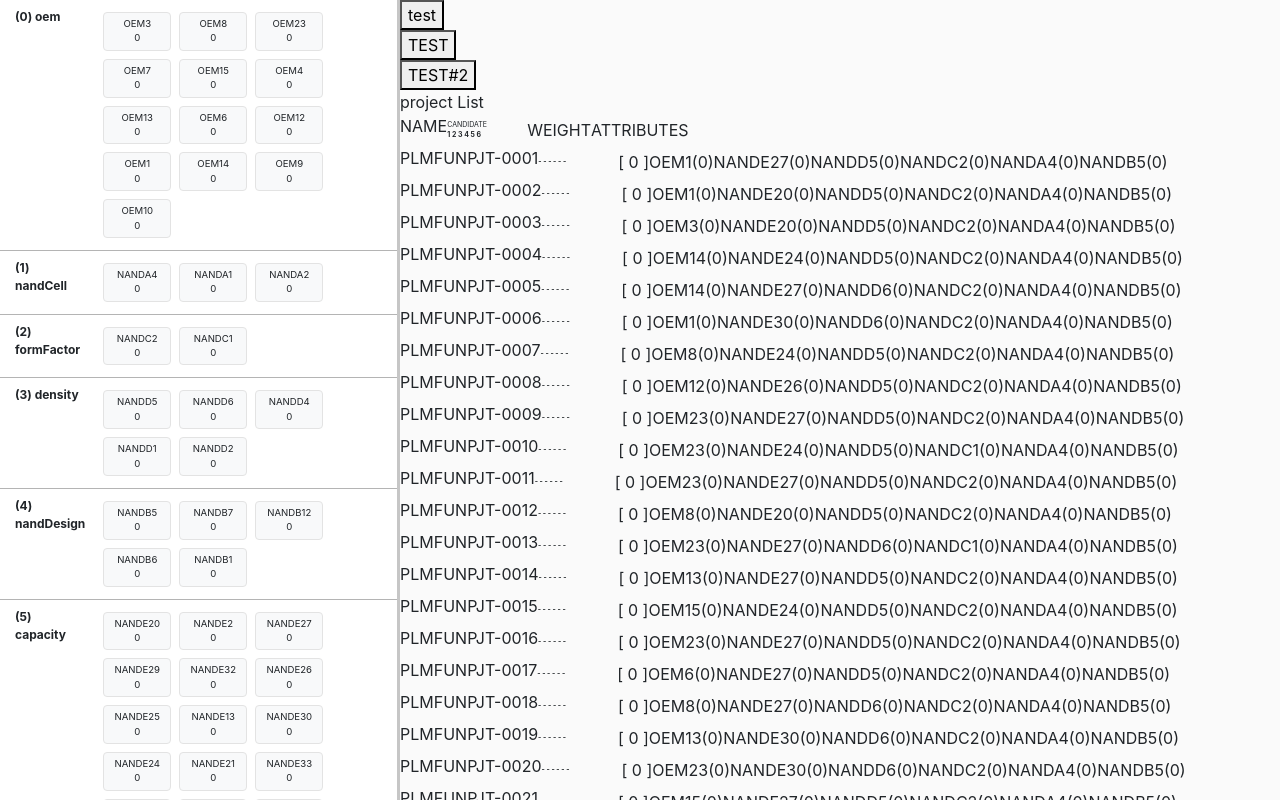
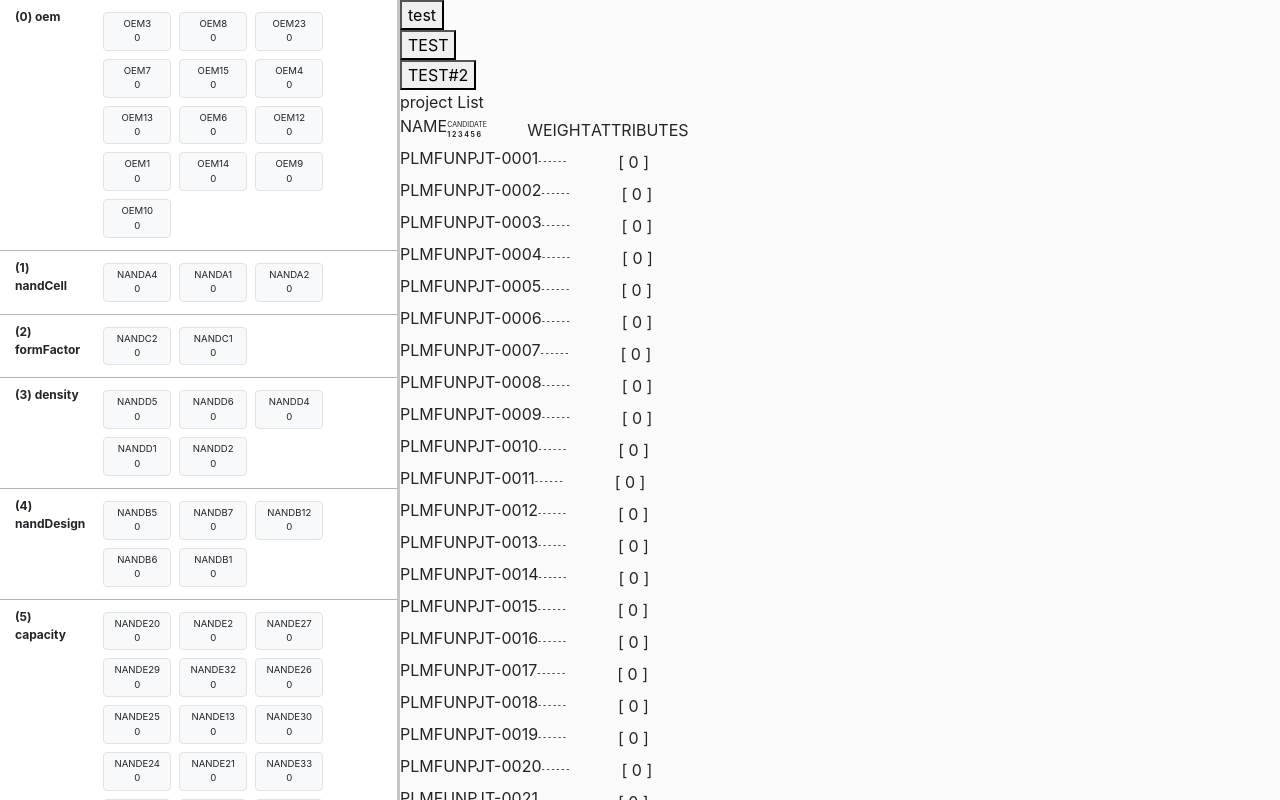
Before and after one commit to ytaek/defect-propagation-viz, a React (Create React App) app: page / in a window 1280 px wide. Built offline with nearby package versions, Linux system fonts and the light colour scheme.

Commit message:
weight value bar added

```diff
--- a/package.json
+++ b/package.json
@@ -3,10 +3,12 @@
   "version": "0.1.0",
   "private": true,
   "dependencies": {
+    "@types/d3": "^5.7.2",
     "@types/react-addons-update": "^0.14.20",
     "@types/react-redux": "^7.1.0",
     "@types/redux-actions": "^2.6.1",
     "bootstrap": "^4.3.1",
+    "d3": "^5.9.7",
     "react": "^16.8.6",
     "react-addons-update": "^15.6.2",
     "react-bootstrap": "^1.0.0-beta.9",
--- a/src/components/ProjectItem.tsx
+++ b/src/components/ProjectItem.tsx
@@ -1,5 +1,7 @@
 import * as React from "react";
-import { ProjectInterface, CriterionValueInterface, CriterionInterface } from "../services/DataService";
+import { ProjectInterface, CriterionValueInterface, CriterionInterface, ProjectAttributes } from "../services/DataService";
+import * as d3 from "d3";
+import { color } from 'd3';
 
 interface Props {
   project: ProjectInterface;
@@ -11,7 +13,7 @@ interface Props {
 
 export class ProjectItem extends React.Component<Props> {
   render() {
-    const { project } = this.props;
+    const { project, criteria } = this.props;
 
     const candidates = this.props.criteria.map( (c) => {
       const cvList = this.props.candidateCriterionValueList.filter( cv => cv.criterion === c).map( d => d.name);
@@ -21,6 +23,13 @@ export class ProjectItem extends React.Component<Props> {
       else if (ncvList.includes(project.attributes[c.name])) {return "X";}
       else {return "-";}
     });
+
+    const criterionWeights = criteria.map(c => {
+      const value = project.attributes[c.name];
+      return c.values.filter(cv => cv.name === value)[0].weight;
+    });
+
+    const colos = d3.schemeDark2;
 
     return (
       <div className="flex-container flex-align-items-center">
@@ -37,16 +46,27 @@ export class ProjectItem extends React.Component<Props> {
         <div className="status-value">
           {candidates.map( (c, i) => (<b key={i}>{c} </b>))}
         </div>
-        <div className="SCORE">
+        <div className="score">
           [ {project.score} ]
         </div>
         {
-          Object.keys(project.attributes).map( (key: string, i: number) =>
-              <div key ={i}>
-                <div>{project.attributes[key]}({0.0})</div>
-                {/* <div>{cv.weight}</div> */}
+          // criteria.filter(c => c.weight !== 0).map( (c, i) => (
+            criteria.map( (c, i) => (
+            <div key={i}>
+              <div style={{
+                  width:100*criterionWeights[i],
+                  backgroundColor: colos[i]
+                }}>
+                {criterionWeights[i] !== 0 ? project.attributes[c.name] : ""}
               </div>
-          )
+            </div>
+          ))
+          // Object.keys(project.attributes).map( (key: string, i: number) =>
+          //     <div key ={i}>
+          //       <div>{project.attributes[key]}({})</div>
+          //       {/* <div>{cv.weight}</div> */}
+          //     </div>
+          // )
         }
       </div>
     );
--- a/src/components/ProjectList.tsx
+++ b/src/components/ProjectList.tsx
@@ -24,6 +24,8 @@ class ProjectList extends React.Component<Props> {
 
     console.log("ProjectList", this.props);
     const { projects } = this.props;
+
+    projects.sort( (a, b) => (b.score - a.score) );
 
     return (
       <div>
--- a/src/components/project.css
+++ b/src/components/project.css
@@ -1,3 +1,9 @@
 .status-value {
   font-size: 7px;
   width: 80px; }
+
+.criterionValueBar {
+  width: 100px; }
+
+.score {
+  width: 50px; }
--- a/src/components/project.scss
+++ b/src/components/project.scss
@@ -2,3 +2,9 @@
     font-size: 7px;
     width: 80px;
 }
+.criterionValueBar {
+    width: 100px;
+}
+.score {
+    width: 50px;
+}
```
Also changed, not shown: src/components/CriterionValueWeightControl.tsx (+0 -31 lines), src/services/ScoreService.ts (deleted), 1 other file (tests, documents, lock files or other folders).
